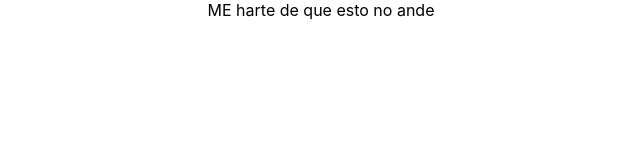
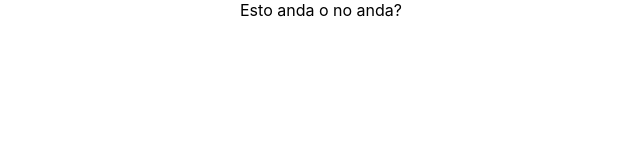
Before and after one commit to The-final-pg/equipo7, a React (Create React App) app: page / in a window 1280 px wide. Shown: the top 160 px of the page, without its empty margins (319-959 px from the left). Built offline with nearby package versions, Linux system fonts and the light colour scheme.

Commit message:
Revert "Prueba branch"

```diff
--- a/src/App.js
+++ b/src/App.js
@@ -3,7 +3,7 @@ import './App.css';
 function App() {
   return (
     <div className="App">
-      ME harte de que esto no ande
+      Esto anda o no anda?
     </div>
   );
 }
```
